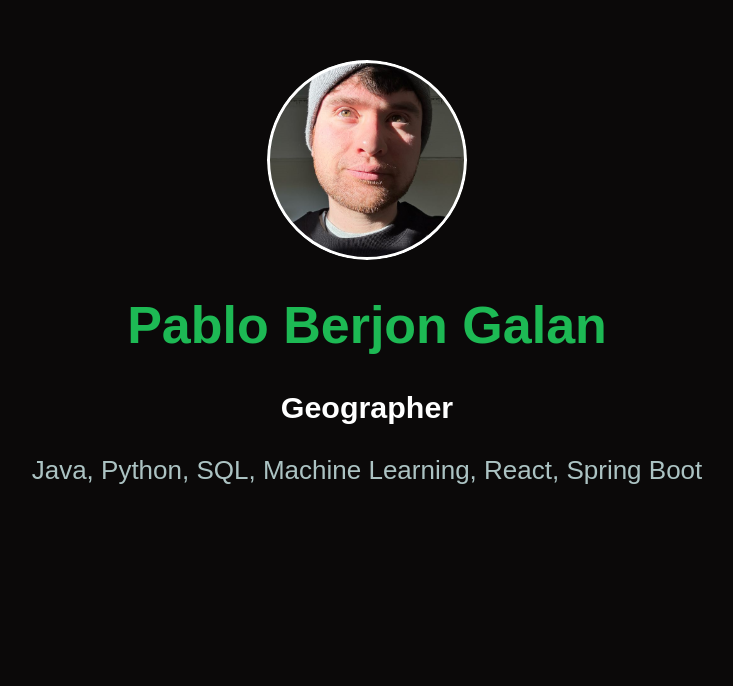
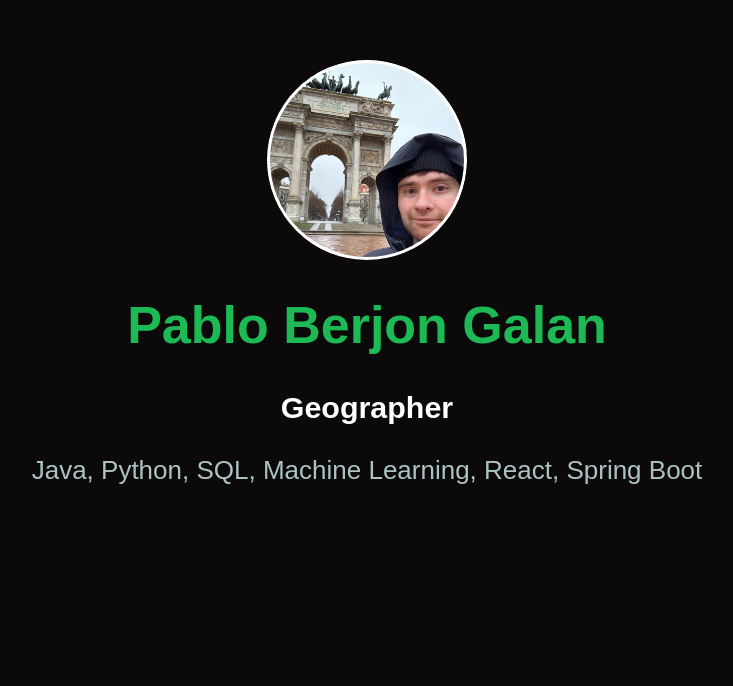
Before and after one commit to hmannelig/new-website, a React (Create React App) app: page / in a window 1280 px wide. Shown: the part 114-800 px from the top of the page, without its empty margins (273-1006 px from the left). Built offline with nearby package versions, Linux system fonts and the light colour scheme.

Commit message:
refactor

```diff
--- a/src/App.js
+++ b/src/App.js
@@ -1,12 +1,12 @@
 import "./css/App.css";
-import Page from "./components/Page";
-import Top from "./components/Top";
+import Page from "./components/page/Page";
+import Top from "./components/top/Top";
 
 // import Box from "./components/Box";
 
 function App() {
   return (
-    <div className="App">
+    <main className="App">
       <header className="App-header">
         <Top />
       </header>
@@ -14,7 +14,7 @@ function App() {
         <Page />
       </body>
       <footer />
-    </div>
+    </main>
   );
 }
 
--- a/src/css/box.css
+++ b/src/components/box/Box.css
@@ -1,4 +1,4 @@
-@import "./color-palette.css";
+@import "../../css/color-palette.css";
 
 .box {
   padding: 5vw;
--- a/src/components/Box.js
+++ b/src/components/box/Box.js
@@ -1,6 +1,6 @@
 import React from "react";
-import "../css/box.css";
-import SmallBox from "./smallbox/SmallBox";
+import "./Box.css";
+import SmallBox from "../smallbox/SmallBox";
 
 class Box extends React.Component {
   render() {
--- a/src/components/Page.js
+++ b/src/components/page/Page.js
@@ -1,6 +1,6 @@
 import React from "react";
-import "../css/Page.css";
-import Box from "./Box";
+import "./Page.css";
+import Box from "../box/Box";
 
 class Page extends React.Component {
   render() {
--- a/src/components/Top.js
+++ b/src/components/top/Top.js
@@ -1,6 +1,6 @@
 import React from "react";
-import "../css/Top.css";
-import myPicture from "../resources/profile_pic.png";
+import "./Top.css";
+import myPicture from "../../resources/profile_pic.png";
 
 class Top extends React.Component {
   constructor(props) {
--- a/src/css/App.css
+++ b/src/css/App.css
@@ -5,6 +5,7 @@
   text-align: center;
   /* width: 100%; */
   overflow: hidden;
+  /* background-color: black; */
   /* scrollbar-color: var(--spotify-rich-black-FOGRA) var(--spotify-gray-light); */
 }
 
```
Also changed, not shown: src/components/page/Page.css (renamed from src/css/Page.css), src/components/top/Top.css (renamed from src/css/Top.css), src/resources/profile_pic.png, src/resources/profile_pic_2.png (added).
